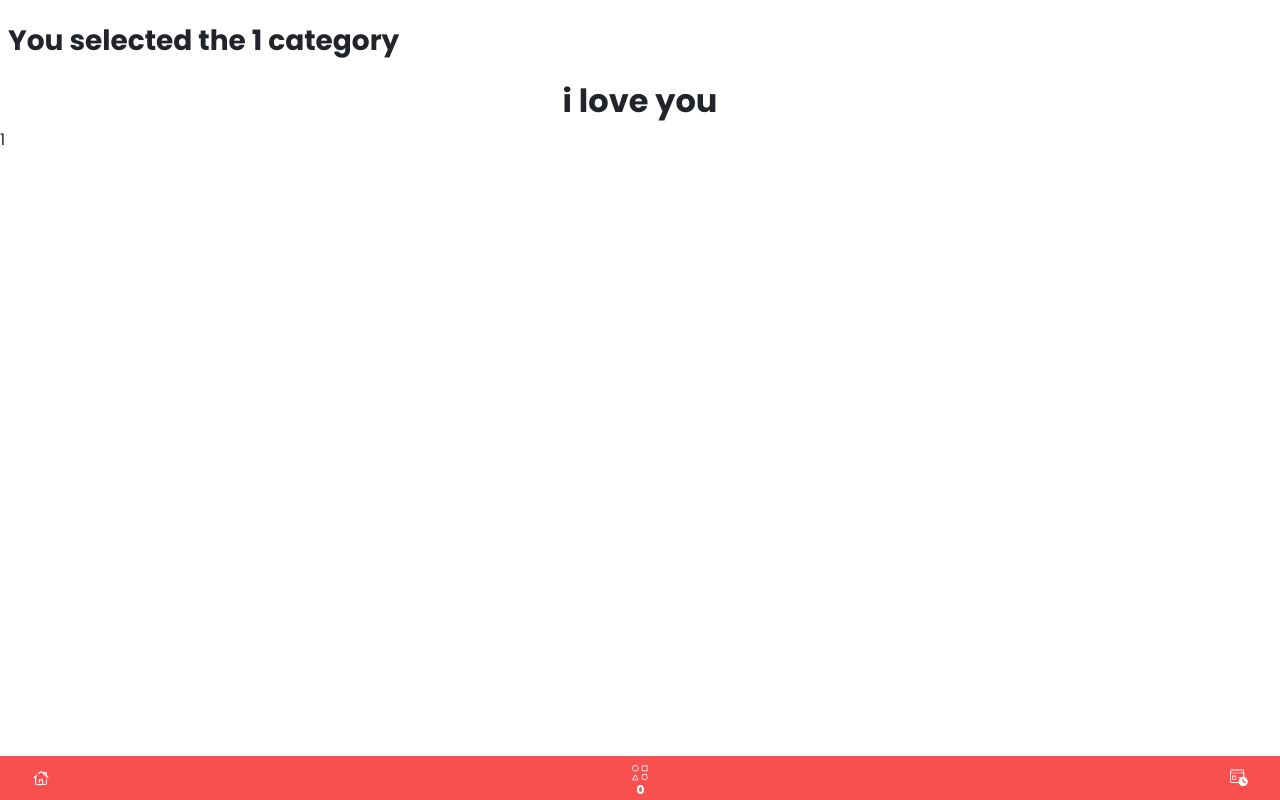
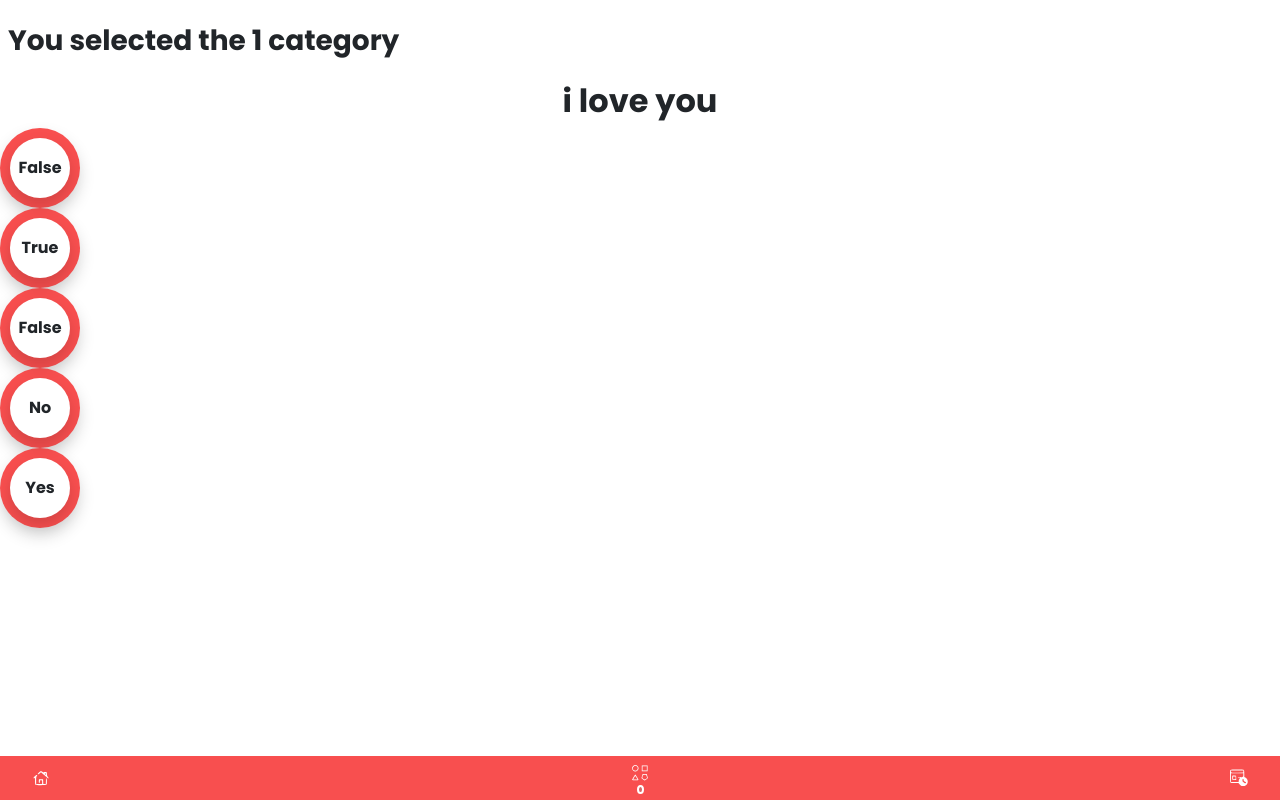
Before and after one commit to Adedoyin-Emmanuel/kingsword-demo-game, a React (Create React App) app: page /app/category/1 in a window 1280 px wide. Built offline with nearby package versions, Linux system fonts and the light colour scheme.

Commit message:
Updated the answer component styles

```diff
--- a/src/components/answer.tsx
+++ b/src/components/answer.tsx
@@ -9,10 +9,10 @@ const Answer = ({text}: answerProps):JSX.Element =>{
     return (
         <React.Fragment>
 
-            <section className="answer-container">
-                <section className="answer-container-inner-section">
+            <section className="answer-container d-flex align-items-center justify-content-center shadow">
+                <section className="answer-container-inner-section d-flex align-items-center justify-content-center shadow">
 
-                   <p className="answer-text">{text}</p>
+                   <h6 className="answer-text fw-bold fs-6 text-capitalize m-0">{text}</h6>
 
                 </section>
             </section>
--- a/src/includes/styles/customStyles.css
+++ b/src/includes/styles/customStyles.css
@@ -199,6 +199,24 @@
 
 
 
+/*questions and answers styling*/
+
+.answer-container
+{
+    width:80px;
+    height:80px;
+    border-radius:50% !important;
+    background: var(--brand-category-love-color);
+
+}
+.answer-container-inner-section
+{
+    background:var(--brand-white-color);
+    width:60px;
+    height:60px;
+    border-radius: 50% !important;
+}
+
 /*custom responsiveness*/
 @media (min-width: 667.98px) {
 	.width-toggle {
--- a/src/pages/Game.tsx
+++ b/src/pages/Game.tsx
@@ -17,7 +17,11 @@ const Game =  ():JSX.Element => {
                <Question question="i love you"/>
 
 
-               <Answer text="1"/>
+               <Answer text="false"/>
+               <Answer text="true"/>
+               <Answer text="false"/>
+               <Answer text="no"/>
+               <Answer text="yes"/>
 
                <Footer categoryPage={<CurrentPageNotch/>}/>
             </section>
```
